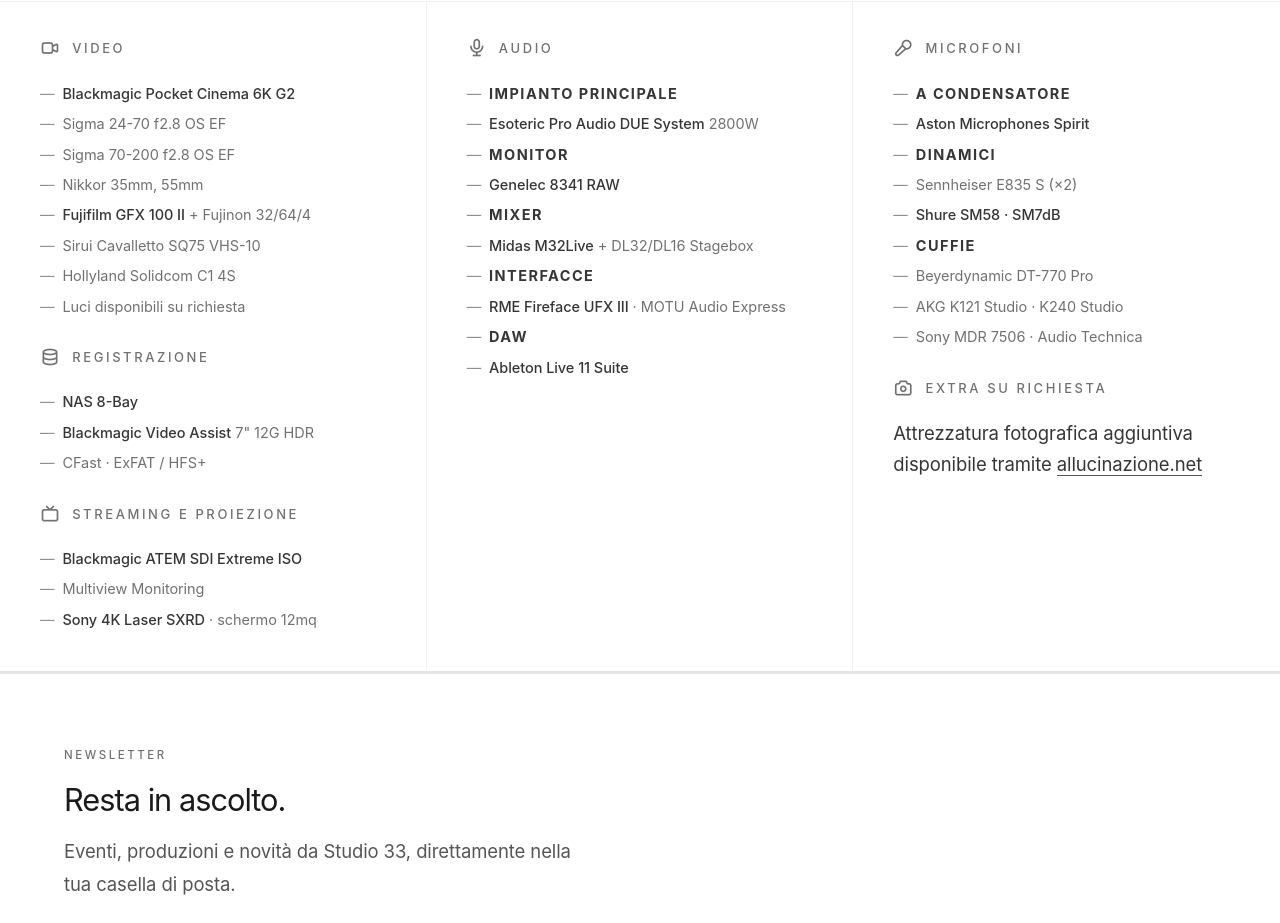
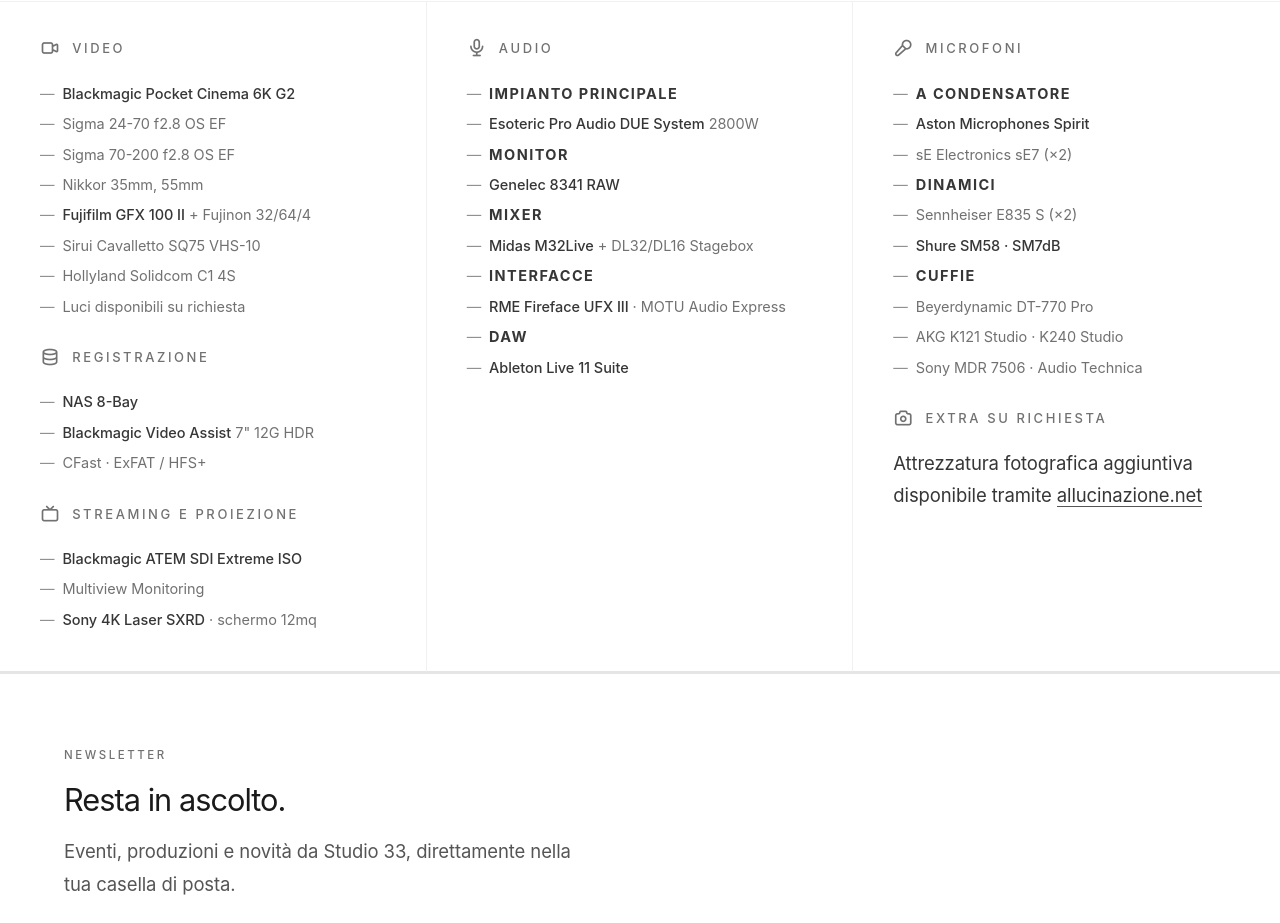
Before and after one commit to studio33club/websitedef, a plain HTML site: page produzione/index.html in a window 1280 px wide. Shown: the part 5647-6570 px from the top of the page. Drawn offline with nearby package versions, Linux system fonts and the light colour scheme; a web font is replaced by a local one.

Commit message:
Add files via upload

```diff
--- a/produzione/index.html
+++ b/produzione/index.html
@@ -1903,6 +1903,7 @@ body.lang-fr [data-lang="fr"]{display:inline}
         <ul class="gear-list">
           <li><strong style="color:rgba(26,26,26,0.88);font-size:14.5px;letter-spacing:.1em;text-transform:uppercase"><span data-lang="it">A condensatore</span><span data-lang="en">Condenser</span><span data-lang="es">De condensador</span><span data-lang="fr">À condensateur</span></strong></li>
           <li><span class="gear-model">Aston Microphones Spirit</span></li>
+          <li>sE Electronics sE7 (×2)</li>
           <li><strong style="color:rgba(26,26,26,0.88);font-size:14.5px;letter-spacing:.1em;text-transform:uppercase"><span data-lang="it">Dinamici</span><span data-lang="en">Dynamic</span><span data-lang="es">Dinámicos</span><span data-lang="fr">Dynamiques</span></strong></li>
           <li>Sennheiser E835 S (×2)</li>
           <li><span class="gear-model">Shure SM58 · SM7dB</span></li>
```
